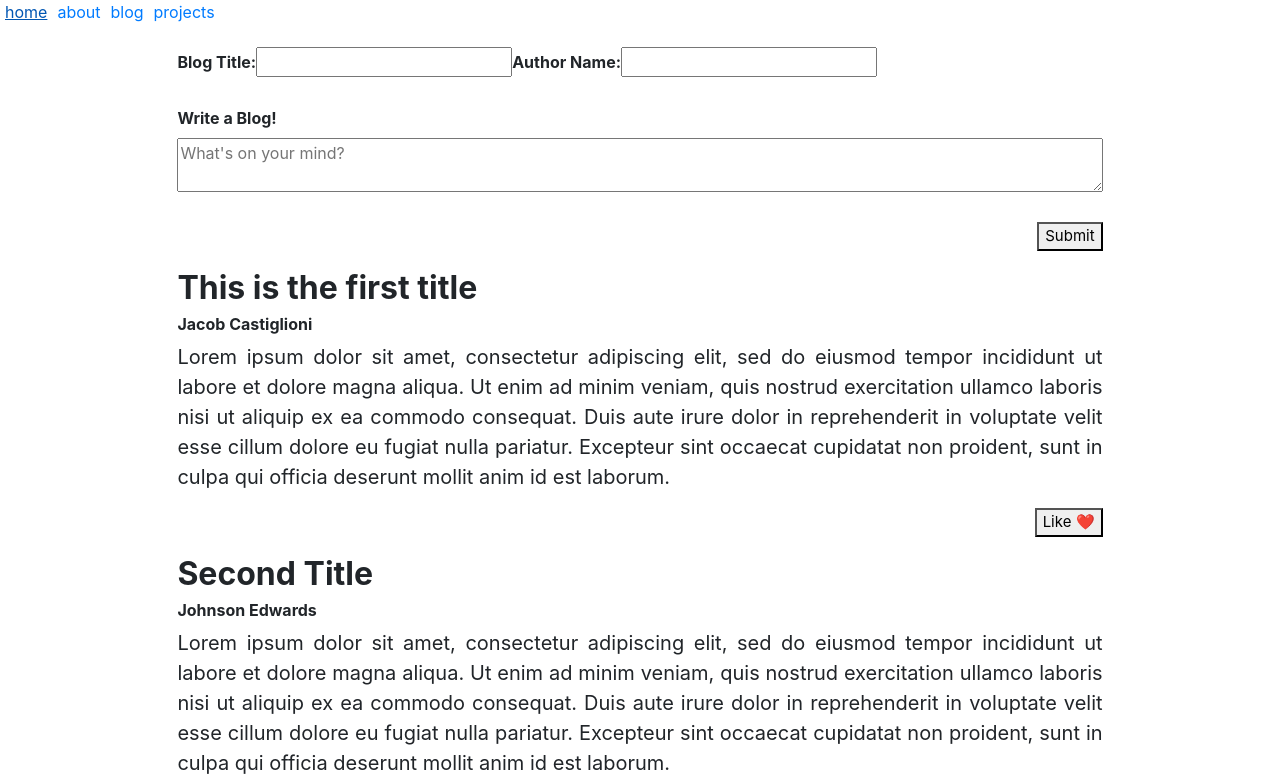
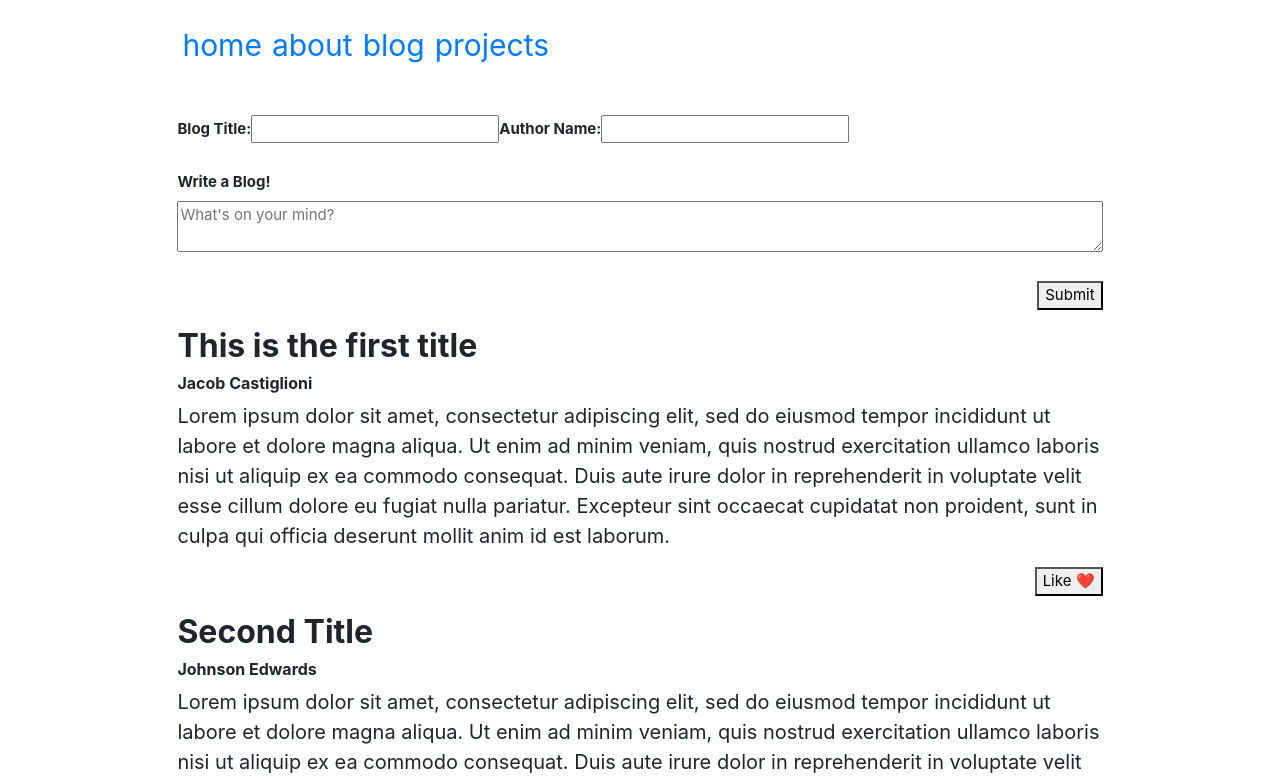
Before and after one commit to jastiglioni/website, a React (Create React App) app: page /blog in a window 1280 px wide. Shown: the top 781 px of the page. Built offline with nearby package versions, Linux system fonts and the light colour scheme; data requests are answered from the project's data file.

Commit message:
adding all custom components, css is very hard

```diff
--- a/src/App.jsx
+++ b/src/App.jsx
@@ -14,7 +14,7 @@ import Header from './components/Header';
 
 const App = () => (
   <div>
-    <div className="App">
+    <div>
 
       <Router>
         <Header />
--- a/src/components/BlogLogic.jsx
+++ b/src/components/BlogLogic.jsx
@@ -3,6 +3,7 @@
 import React, { useState, useEffect } from 'react';
 import Blog from './Blog';
 import blogService from '../services/blogService';
+import '../styles/About.css';
 
 const BlogLogic = () => {
   const [title, setTitle] = useState('');
@@ -72,11 +73,8 @@ const BlogLogic = () => {
     <div>
 
       <div
-        style={{
-          margin: '0 auto',
-          maxWidth: 960,
-          padding: '1.45rem 1.0875rem',
-        }}
+        className="main"
+        style={{ fontSize: '15px' }}
       >
         <form onSubmit={addBlog}>
           <div>
--- a/src/components/Header.jsx
+++ b/src/components/Header.jsx
@@ -1,14 +1,14 @@
 import React from 'react';
 
 import { Link } from 'react-router-dom';
+import '../styles/About.css';
 
-// import About from './About'
 const padding = {
   padding: 5,
 };
 const Header = () => (
 
-  <div>
+  <div className="main">
     <Link style={padding} to="/home">home</Link>
     <Link style={padding} to="/about">about</Link>
     <Link style={padding} to="/blog">blog</Link>
--- a/src/components/Projects.jsx
+++ b/src/components/Projects.jsx
@@ -1,9 +1,10 @@
 import React from 'react';
 import pic from '../static/ll.png';
+import '../styles/About.css';
 
 export default function Projects() {
   return (
-    <div>
+    <div className="main">
       <img
         src={pic}
         alt="React Bootstrap logo"
--- a/src/styles/About.css
+++ b/src/styles/About.css
@@ -2,7 +2,7 @@
     font-size: 50px;
     padding: 15px;
     max-width: 1000px;
-    text-align: justify;
+
 }
 
 .special {
--- a/src/styles/Header.css
+++ /dev/null
@@ -1,6 +0,0 @@
-.main {
-    max-width: 960px;
-    display: flex;
-    justify-content: space-between;
-    padding: 15px;
-}
```
